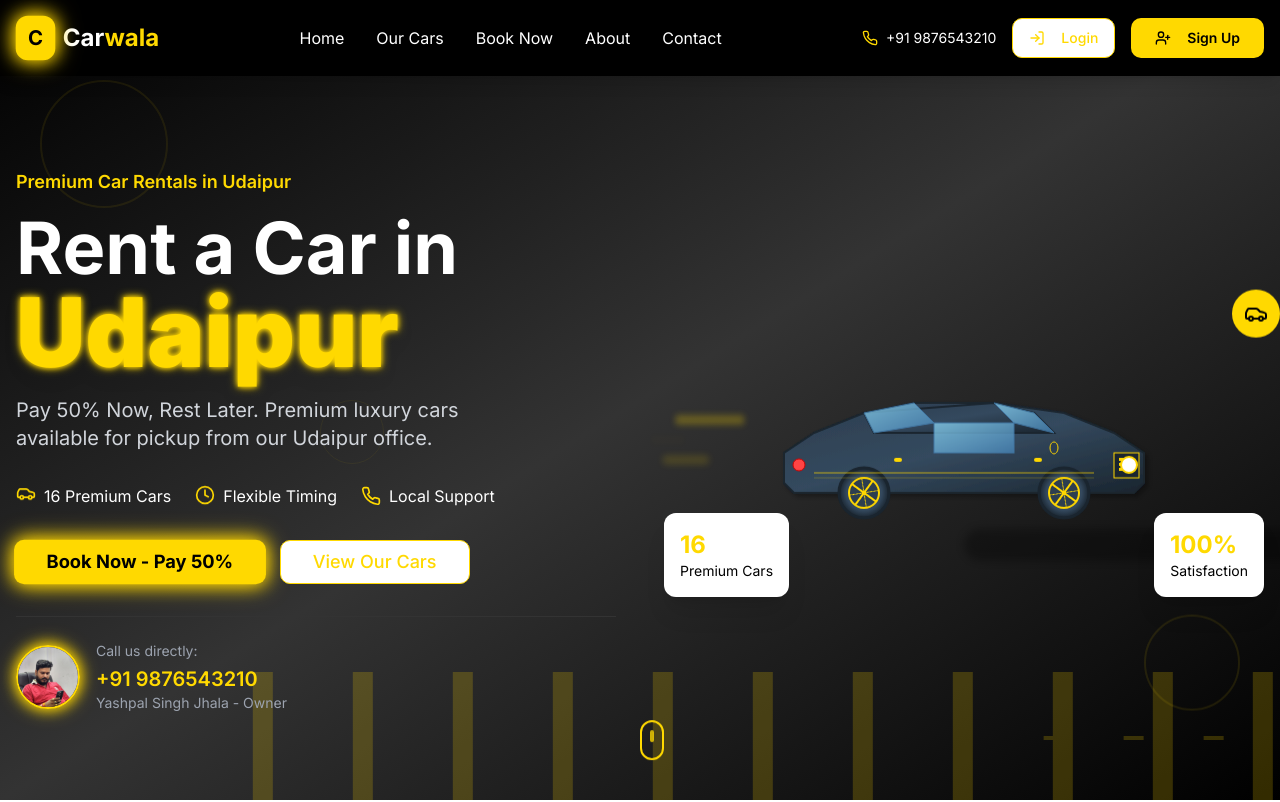
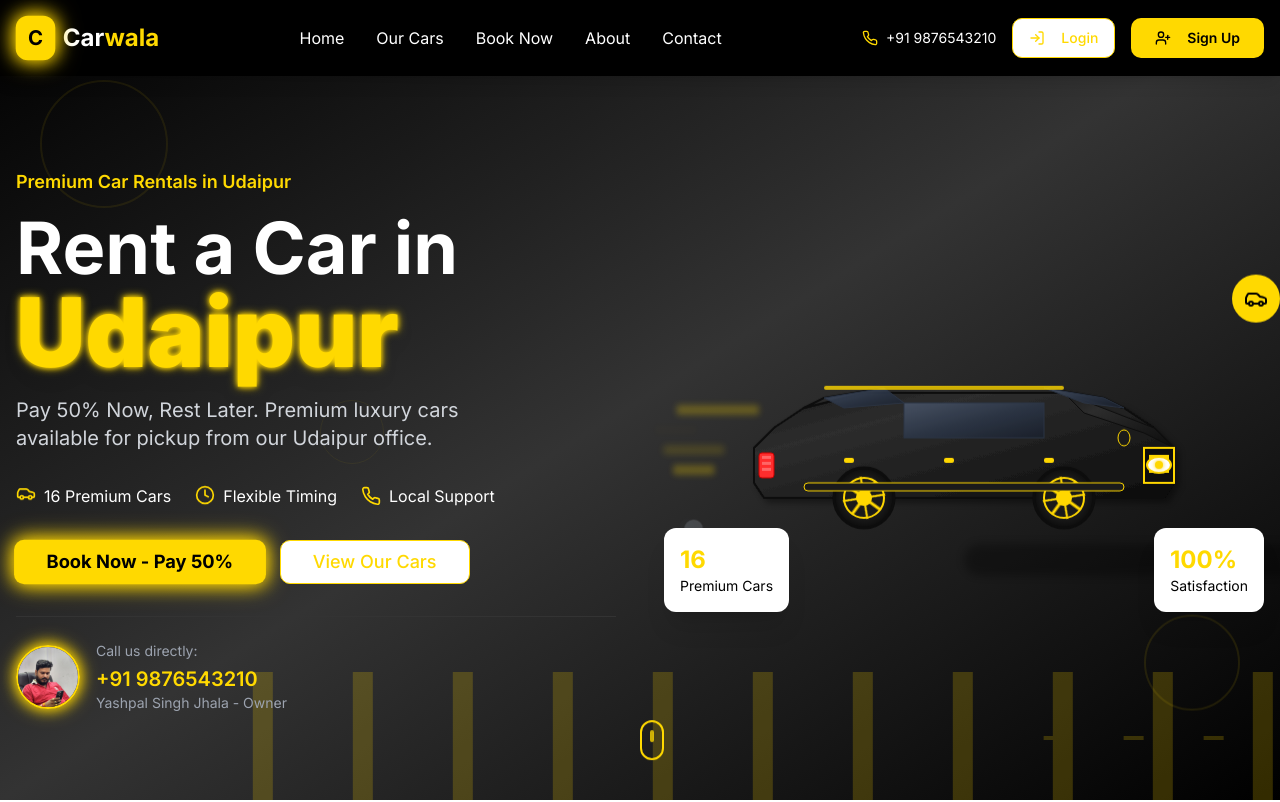
Before and after one commit to Shivrajsingh14/CarWallah, a React (Vite) app: page / in a window 1280 px wide. Shown: the top 802 px of the page. Built offline with nearby package versions, Linux system fonts and the light colour scheme.

Commit message:
Fix: Replace SVG car with black SUV
Replaced the SVG car animation with a black SUV image for a better look.

```diff
--- a/src/components/HeroSection.tsx
+++ b/src/components/HeroSection.tsx
@@ -83,146 +83,184 @@ const HeroSection = () => {
           </div>
         </div>
 
-        {/* Right Content - High-Quality SVG Car Animation */}
+        {/* Right Content - Black SUV Animation */}
         <div className="relative animate-slide-in-right">
           <div className="relative">
-            {/* SVG Car Animation Container */}
+            {/* SUV Animation Container */}
             <div className="car-container relative">
-              {/* High-Quality Realistic SVG Car */}
+              {/* Premium Black SUV */}
               <div className="svg-car-animation relative">
                 {/* Car Shadow */}
-                <div className="car-shadow absolute bottom-0 left-1/2 transform -translate-x-1/2 w-96 h-8 bg-black opacity-30 rounded-full blur-sm"></div>
+                <div className="car-shadow absolute bottom-0 left-1/2 transform -translate-x-1/2 w-[450px] h-8 bg-black opacity-30 rounded-full blur-sm"></div>
 
-                {/* Main SVG Car */}
+                {/* Main Black SUV */}
                 <div className="car-body relative svg-car-drive-in">
                   <svg
-                    width="500"
-                    height="250"
-                    viewBox="0 0 500 250"
+                    width="600"
+                    height="280"
+                    viewBox="0 0 600 280"
                     className="w-full max-w-2xl mx-auto relative z-10"
                   >
-                    {/* Car Body Main Structure */}
+                    {/* SUV Gradients and Filters */}
                     <defs>
-                      <linearGradient id="carBodyGradient" x1="0%" y1="0%" x2="100%" y2="100%">
-                        <stop offset="0%" stopColor="#2c3e50" />
-                        <stop offset="50%" stopColor="#34495e" />
-                        <stop offset="100%" stopColor="#1a252f" />
+                      <linearGradient id="suvBodyGradient" x1="0%" y1="0%" x2="100%" y2="100%">
+                        <stop offset="0%" stopColor="#1a1a1a" />
+                        <stop offset="30%" stopColor="#2d2d2d" />
+                        <stop offset="70%" stopColor="#1a1a1a" />
+                        <stop offset="100%" stopColor="#0d0d0d" />
                       </linearGradient>
-                      <linearGradient id="windowGradient" x1="0%" y1="0%" x2="100%" y2="100%">
-                        <stop offset="0%" stopColor="#87ceeb" />
-                        <stop offset="100%" stopColor="#4682b4" />
+                      <linearGradient id="suvWindowGradient" x1="0%" y1="0%" x2="100%" y2="100%">
+                        <stop offset="0%" stopColor="#4a5568" />
+                        <stop offset="50%" stopColor="#2d3748" />
+                        <stop offset="100%" stopColor="#1a202c" />
                       </linearGradient>
-                      <radialGradient id="wheelGradient" cx="50%" cy="50%" r="50%">
-                        <stop offset="0%" stopColor="#2c3e50" />
-                        <stop offset="70%" stopColor="#34495e" />
-                        <stop offset="100%" stopColor="#1a252f" />
+                      <radialGradient id="suvWheelGradient" cx="50%" cy="50%" r="50%">
+                        <stop offset="0%" stopColor="#2d2d2d" />
+                        <stop offset="70%" stopColor="#1a1a1a" />
+                        <stop offset="100%" stopColor="#0d0d0d" />
                       </radialGradient>
-                      <filter id="carShadow" x="-50%" y="-50%" width="200%" height="200%">
-                        <feDropShadow dx="3" dy="3" stdDeviation="2" floodColor="#000" floodOpacity="0.3"/>
+                      <linearGradient id="suvTrimGradient" x1="0%" y1="0%" x2="100%" y2="0%">
+                        <stop offset="0%" stopColor="#FFD700" />
+                        <stop offset="50%" stopColor="#FFA500" />
+                        <stop offset="100%" stopColor="#FFD700" />
+                      </linearGradient>
+                      <filter id="suvShadow" x="-50%" y="-50%" width="200%" height="200%">
+                        <feDropShadow dx="4" dy="4" stdDeviation="3" floodColor="#000" floodOpacity="0.4"/>
+                      </filter>
+                      <filter id="suvGlow" x="-50%" y="-50%" width="200%" height="200%">
+                        <feGaussianBlur stdDeviation="2" result="coloredBlur"/>
+                        <feMerge>
+                          <feMergeNode in="coloredBlur"/>
+                          <feMergeNode in="SourceGraphic"/>
+                        </feMerge>
                       </filter>
                     </defs>
 
-                    {/* Car Main Body */}
+                    {/* SUV Main Body */}
                     <path
-                      d="M 80 180 L 420 180 L 430 170 L 430 140 L 400 120 L 350 100 L 280 90 L 200 90 L 150 100 L 100 120 L 70 140 L 70 170 Z"
-                      fill="url(#carBodyGradient)"
-                      stroke="#1a252f"
+                      d="M 100 200 L 500 200 L 510 185 L 510 150 L 490 130 L 460 110 L 400 95 L 350 90 L 250 90 L 200 95 L 140 110 L 110 130 L 90 150 L 90 185 Z"
+                      fill="url(#suvBodyGradient)"
+                      stroke="#0d0d0d"
                       strokeWidth="2"
-                      filter="url(#carShadow)"
+                      filter="url(#suvShadow)"
                     />
 
-                    {/* Car Roof */}
+                    {/* SUV Hood */}
                     <path
-                      d="M 150 100 L 280 90 L 320 100 L 340 120 L 160 120 Z"
-                      fill="url(#carBodyGradient)"
-                      stroke="#1a252f"
+                      d="M 400 95 L 490 130 L 510 150 L 480 135 L 420 115 Z"
+                      fill="url(#suvBodyGradient)"
+                      stroke="#0d0d0d"
+                      strokeWidth="1"
+                    />
+
+                    {/* SUV Roof */}
+                    <path
+                      d="M 140 110 L 200 95 L 400 95 L 460 110 L 440 100 L 380 90 L 220 90 L 160 100 Z"
+                      fill="url(#suvBodyGradient)"
+                      stroke="#0d0d0d"
                       strokeWidth="2"
                     />
 
                     {/* Front Windshield */}
                     <path
-                      d="M 280 90 L 320 100 L 340 120 L 300 110 Z"
-                      fill="url(#windowGradient)"
-                      stroke="#4682b4"
+                      d="M 380 90 L 440 100 L 460 110 L 420 105 Z"
+                      fill="url(#suvWindowGradient)"
+                      stroke="#2d3748"
                       strokeWidth="1"
-                      opacity="0.8"
+                      opacity="0.9"
                     />
 
                     {/* Rear Windshield */}
                     <path
-                      d="M 150 100 L 200 90 L 220 110 L 160 120 Z"
-                      fill="url(#windowGradient)"
-                      stroke="#4682b4"
+                      d="M 160 100 L 220 90 L 240 105 L 180 110 Z"
+                      fill="url(#suvWindowGradient)"
+                      stroke="#2d3748"
                       strokeWidth="1"
-                      opacity="0.8"
+                      opacity="0.9"
                     />
 
                     {/* Side Windows */}
-                    <rect x="220" y="110" width="80" height="30" fill="url(#windowGradient)" stroke="#4682b4" strokeWidth="1" opacity="0.8" />
+                    <rect x="240" y="105" width="140" height="35" fill="url(#suvWindowGradient)" stroke="#2d3748" strokeWidth="1" opacity="0.9" />
 
-                    {/* Front Grille */}
-                    <rect x="400" y="140" width="25" height="25" fill="#1a252f" stroke="#FFD700" strokeWidth="1" />
-                    <rect x="405" y="145" width="15" height="3" fill="#FFD700" />
-                    <rect x="405" y="150" width="15" height="3" fill="#FFD700" />
-                    <rect x="405" y="155" width="15" height="3" fill="#FFD700" />
+                    {/* SUV Front Grille */}
+                    <rect x="480" y="150" width="30" height="35" fill="#0d0d0d" stroke="#FFD700" strokeWidth="2" />
+                    <rect x="485" y="157" width="20" height="4" fill="#FFD700" />
+                    <rect x="485" y="164" width="20" height="4" fill="#FFD700" />
+                    <rect x="485" y="171" width="20" height="4" fill="#FFD700" />
 
-                    {/* Headlights */}
-                    <circle cx="415" cy="152" r="8" fill="#ffffff" stroke="#FFD700" strokeWidth="2">
+                    {/* Premium Headlights */}
+                    <ellipse cx="495" cy="167" rx="12" ry="8" fill="#ffffff" stroke="#FFD700" strokeWidth="2">
+                      <animate attributeName="opacity" values="0.8;1;0.8" dur="3s" repeatCount="indefinite" />
+                    </ellipse>
+                    <circle cx="495" cy="167" r="4" fill="#FFD700" filter="url(#suvGlow)">
                       <animate attributeName="opacity" values="0.7;1;0.7" dur="2s" repeatCount="indefinite" />
                     </circle>
 
-                    {/* Taillights */}
-                    <circle cx="85" cy="152" r="6" fill="#ff4444" stroke="#cc0000" strokeWidth="1" />
+                    {/* LED Taillights */}
+                    <rect x="95" y="155" width="15" height="25" fill="#ff2d2d" stroke="#cc0000" strokeWidth="1" rx="3" />
+                    <rect x="98" y="158" width="9" height="3" fill="#ff6666" />
+                    <rect x="98" y="164" width="9" height="3" fill="#ff6666" />
+                    <rect x="98" y="170" width="9" height="3" fill="#ff6666" />
 
-                    {/* Door Handles */}
-                    <rect x="180" y="145" width="8" height="4" fill="#FFD700" rx="2" />
-                    <rect x="320" y="145" width="8" height="4" fill="#FFD700" rx="2" />
+                    {/* SUV Door Handles */}
+                    <rect x="180" y="160" width="10" height="5" fill="#FFD700" rx="2" />
+                    <rect x="280" y="160" width="10" height="5" fill="#FFD700" rx="2" />
+                    <rect x="380" y="160" width="10" height="5" fill="#FFD700" rx="2" />
+
+                    {/* Premium Trim Lines */}
+                    <line x1="120" y1="175" x2="480" y2="175" stroke="url(#suvTrimGradient)" strokeWidth="2" opacity="0.8" />
+                    <line x1="120" y1="180" x2="480" y2="180" stroke="url(#suvTrimGradient)" strokeWidth="1" opacity="0.6" />
 
                     {/* Front Wheel */}
                     <g className="wheel-front">
-                      <circle cx="350" cy="180" r="25" fill="url(#wheelGradient)" stroke="#1a252f" strokeWidth="3" />
-                      <circle cx="350" cy="180" r="15" fill="#2c3e50" stroke="#FFD700" strokeWidth="2" />
-                      <g className="wheel-spokes animate-spin-wheel" style={{transformOrigin: '350px 180px'}}>
-                        <line x1="335" y1="180" x2="365" y2="180" stroke="#FFD700" strokeWidth="2" />
-                        <line x1="350" y1="165" x2="350" y2="195" stroke="#FFD700" strokeWidth="2" />
-                        <line x1="340" y1="170" x2="360" y2="190" stroke="#FFD700" strokeWidth="1" />
-                        <line x1="360" y1="170" x2="340" y2="190" stroke="#FFD700" strokeWidth="1" />
+                      <circle cx="400" cy="200" r="30" fill="url(#suvWheelGradient)" stroke="#0d0d0d" strokeWidth="3" />
+                      <circle cx="400" cy="200" r="20" fill="#1a1a1a" stroke="#FFD700" strokeWidth="2" />
+                      <g className="wheel-spokes animate-spin-wheel" style={{transformOrigin: '400px 200px'}}>
+                        <line x1="380" y1="200" x2="420" y2="200" stroke="#FFD700" strokeWidth="3" />
+                        <line x1="400" y1="180" x2="400" y2="220" stroke="#FFD700" strokeWidth="3" />
+                        <line x1="385" y1="185" x2="415" y2="215" stroke="#FFD700" strokeWidth="2" />
+                        <line x1="415" y1="185" x2="385" y2="215" stroke="#FFD700" strokeWidth="2" />
                       </g>
+                      <circle cx="400" cy="200" r="8" fill="#FFD700" />
                     </g>
 
                     {/* Rear Wheel */}
                     <g className="wheel-rear">
-                      <circle cx="150" cy="180" r="25" fill="url(#wheelGradient)" stroke="#1a252f" strokeWidth="3" />
-                      <circle cx="150" cy="180" r="15" fill="#2c3e50" stroke="#FFD700" strokeWidth="2" />
-                      <g className="wheel-spokes animate-spin-wheel" style={{transformOrigin: '150px 180px'}}>
-                        <line x1="135" y1="180" x2="165" y2="180" stroke="#FFD700" strokeWidth="2" />
-                        <line x1="150" y1="165" x2="150" y2="195" stroke="#FFD700" strokeWidth="2" />
-                        <line x1="140" y1="170" x2="160" y2="190" stroke="#FFD700" strokeWidth="1" />
-                        <line x1="160" y1="170" x2="140" y2="190" stroke="#FFD700" strokeWidth="1" />
+                      <circle cx="200" cy="200" r="30" fill="url(#suvWheelGradient)" stroke="#0d0d0d" strokeWidth="3" />
+                      <circle cx="200" cy="200" r="20" fill="#1a1a1a" stroke="#FFD700" strokeWidth="2" />
+                      <g className="wheel-spokes animate-spin-wheel" style={{transformOrigin: '200px 200px'}}>
+                        <line x1="180" y1="200" x2="220" y2="200" stroke="#FFD700" strokeWidth="3" />
+                        <line x1="200" y1="180" x2="200" y2="220" stroke="#FFD700" strokeWidth="3" />
+                        <line x1="185" y1="185" x2="215" y2="215" stroke="#FFD700" strokeWidth="2" />
+                        <line x1="215" y1="185" x2="185" y2="215" stroke="#FFD700" strokeWidth="2" />
                       </g>
+                      <circle cx="200" cy="200" r="8" fill="#FFD700" />
                     </g>
 
-                    {/* Car Details - Side Lines */}
-                    <line x1="100" y1="160" x2="380" y2="160" stroke="#FFD700" strokeWidth="1" opacity="0.7" />
-                    <line x1="100" y1="165" x2="380" y2="165" stroke="#FFD700" strokeWidth="0.5" opacity="0.5" />
+                    {/* SUV Side Mirror */}
+                    <ellipse cx="460" cy="140" rx="6" ry="8" fill="#1a1a1a" stroke="#FFD700" strokeWidth="1" />
 
-                    {/* Mirror */}
-                    <ellipse cx="340" cy="135" rx="4" ry="6" fill="#2c3e50" stroke="#FFD700" strokeWidth="1" />
+                    {/* Roof Rails */}
+                    <rect x="160" y="88" width="240" height="4" fill="#FFD700" rx="2" opacity="0.8" />
+
+                    {/* Running Boards */}
+                    <rect x="140" y="185" width="320" height="8" fill="#1a1a1a" stroke="#FFD700" strokeWidth="1" rx="4" />
                   </svg>
                 </div>
 
                 {/* Enhanced Speed Lines */}
                 <div className="speed-lines-container absolute top-1/2 left-0 transform -translate-y-1/2">
-                  <div className="speed-line opacity-70 absolute w-20 h-1 bg-primary blur-sm animate-speed-line-1" style={{top: '-20px'}}></div>
-                  <div className="speed-line opacity-60 absolute w-16 h-1 bg-primary blur-sm animate-speed-line-2" style={{top: '0px'}}></div>
-                  <div className="speed-line opacity-50 absolute w-12 h-1 bg-primary blur-sm animate-speed-line-3" style={{top: '20px'}}></div>
+                  <div className="speed-line opacity-70 absolute w-24 h-1 bg-primary blur-sm animate-speed-line-1" style={{top: '-30px'}}></div>
+                  <div className="speed-line opacity-60 absolute w-20 h-1 bg-primary blur-sm animate-speed-line-2" style={{top: '-10px'}}></div>
+                  <div className="speed-line opacity-50 absolute w-16 h-1 bg-primary blur-sm animate-speed-line-3" style={{top: '10px'}}></div>
+                  <div className="speed-line opacity-40 absolute w-12 h-1 bg-primary blur-sm animate-speed-line-1" style={{top: '30px'}}></div>
                 </div>
 
                 {/* Exhaust Smoke */}
-                <div className="exhaust-smoke absolute bottom-8 left-4">
-                  <div className="smoke-particle w-3 h-3 bg-gray-400 rounded-full opacity-40 animate-smoke-1"></div>
-                  <div className="smoke-particle w-2 h-2 bg-gray-500 rounded-full opacity-30 animate-smoke-2" style={{marginTop: '-8px', marginLeft: '6px'}}></div>
-                  <div className="smoke-particle w-1 h-1 bg-gray-600 rounded-full opacity-20 animate-smoke-3" style={{marginTop: '-6px', marginLeft: '4px'}}></div>
+                <div className="exhaust-smoke absolute bottom-8 left-8">
+                  <div className="smoke-particle w-4 h-4 bg-gray-400 rounded-full opacity-40 animate-smoke-1"></div>
+                  <div className="smoke-particle w-3 h-3 bg-gray-500 rounded-full opacity-30 animate-smoke-2" style={{marginTop: '-10px', marginLeft: '8px'}}></div>
+                  <div className="smoke-particle w-2 h-2 bg-gray-600 rounded-full opacity-20 animate-smoke-3" style={{marginTop: '-8px', marginLeft: '6px'}}></div>
                 </div>
               </div>
             </div>
```
